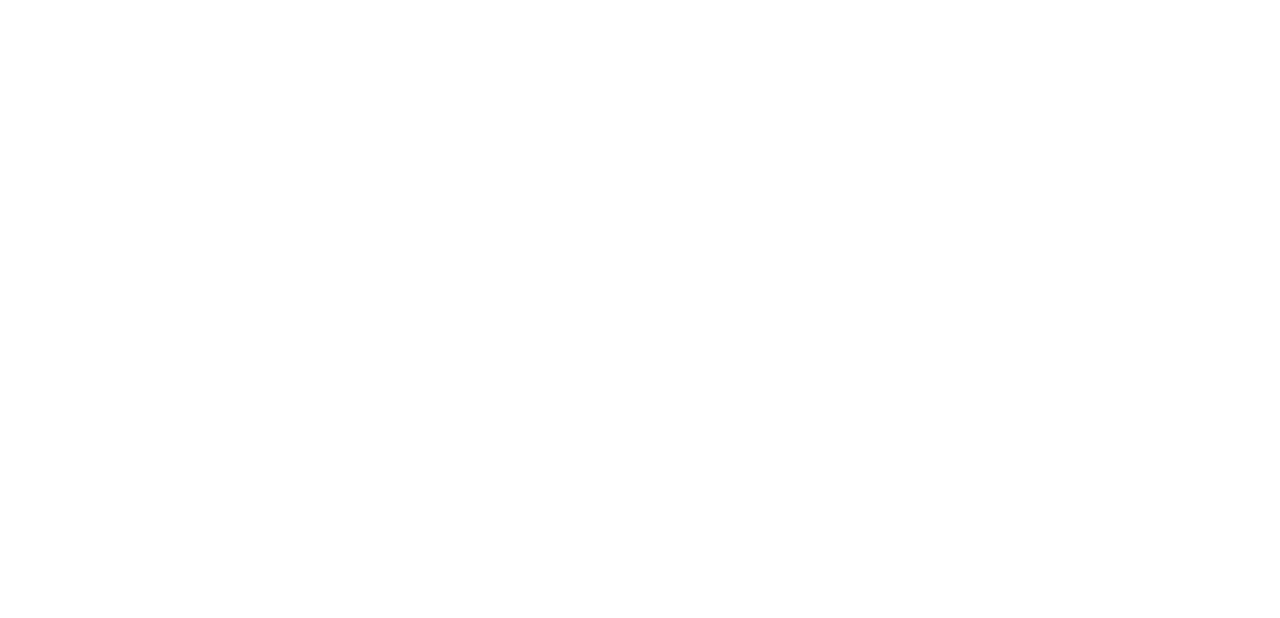
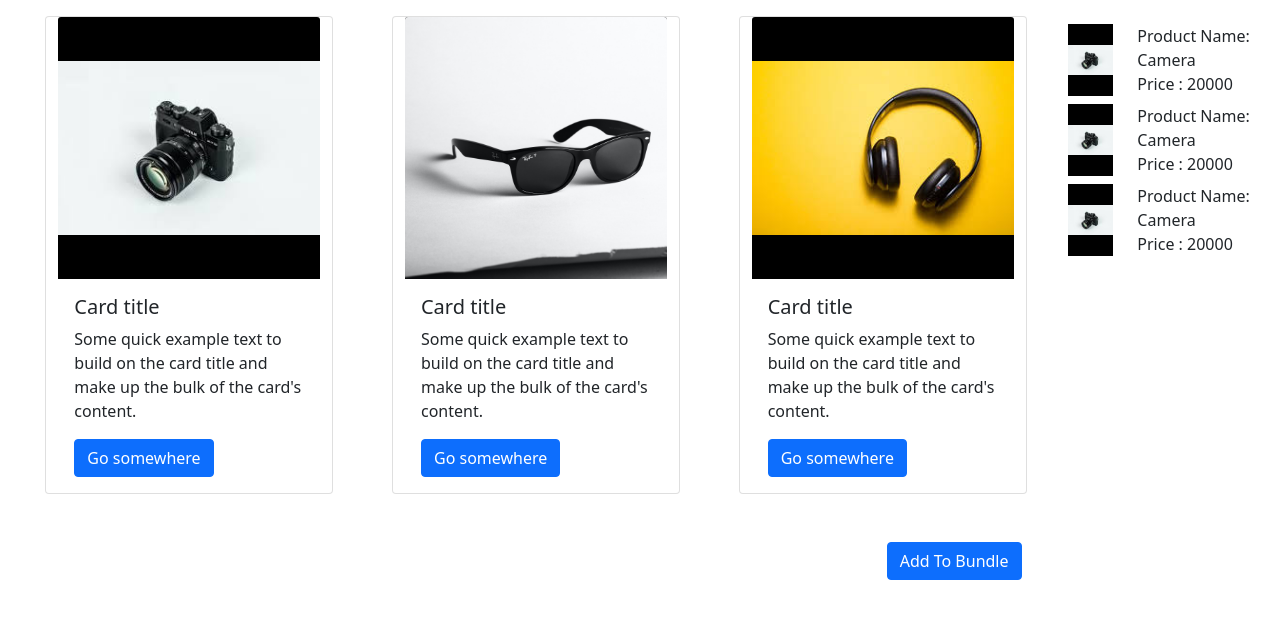
Before and after one commit to IW0127/js, a plain HTML site: page shopping/index.html in a window 1280 px wide. Drawn offline with nearby package versions, Linux system fonts and the light colour scheme.

Commit message:
shopping

```diff
--- a/shopping/index.html
+++ b/shopping/index.html
@@ -1,15 +1,98 @@
-<!DOCTYPE html>
+<!doctype html>
 <html lang="en">
 
 <head>
-    <meta charset="UTF-8">
-    <meta http-equiv="X-UA-Compatible" content="IE=edge">
-    <meta name="viewport" content="width=device-width, initial-scale=1.0">
-    <title>Shopping</title>
+    <meta charset="utf-8">
+    <meta name="viewport" content="width=device-width, initial-scale=1">
+    <link href="https://cdn.jsdelivr.net/npm/bootstrap@5.1.3/dist/css/bootstrap.min.css" rel="stylesheet">
+    <title>Hello, world!</title>
+    <style>
+        img {
+            height: 100%;
+            object-fit: contain;
+            background-color: #000;
+        }
+    </style>
 </head>
 
 <body>
 
+    <div class="container-fluid">
+        <div class="row justify-content-between p-3">
+            <div class="col-10">
+                <div class="row justify-content-around">
+                    <div class="card col-3" style="width: 18rem;">
+                        <img src="./img/download.jfif" class="card-img-top" alt="">
+                        <div class="card-body">
+                            <h5 class="card-title">Card title</h5>
+                            <p class="card-text">Some quick example text to build on the card title and make up the bulk
+                                of
+                                the
+                                card's content.</p>
+                            <a href="#" class="btn btn-primary">Go somewhere</a>
+                        </div>
+                    </div>
+                    <div class="card col-3" style="width: 18rem;">
+                        <img src="./img/giorgio-trovato-K62u25Jk6vo-unsplash.jpg" class="card-img-top" alt="">
+                        <div class="card-body">
+                            <h5 class="card-title">Card title</h5>
+                            <p class="card-text">Some quick example text to build on the card title and make up the bulk
+                                of
+                                the
+                                card's content.</p>
+                            <a href="#" class="btn btn-primary">Go somewhere</a>
+                        </div>
+                    </div>
+                    <div class="card col-3" style="width: 18rem;">
+                        <img src="./img/images (1).jfif" class="card-img-top" alt="">
+                        <div class="card-body">
+                            <h5 class="card-title">Card title</h5>
+                            <p class="card-text">Some quick example text to build on the card title and make up the bulk
+                                of
+                                the
+                                card's content.</p>
+                            <a href="#" class="btn btn-primary">Go somewhere</a>
+                        </div>
+                    </div>
+                    <div class="row justify-content-end mt-5">
+                        <div class="col-2">
+                            <button type="button" class="btn btn-primary">Add To Bundle</button>
+                        </div>
+                    </div>
+                </div>
+            </div>
+            <div class="col-2">
+                <div class="row mt-2">
+                    <div class="col-4">
+                        <img src="./img/download.jfif" style="width: 100%;" alt="">
+                    </div>
+                    <div class="col">
+                        <div>Product Name: <span>Camera</span></div>
+                        <div>Price : <span>20000</span></div>
+                    </div>
+                </div>
+                <div class="row mt-2">
+                    <div class="col-4">
+                        <img src="./img/download.jfif" style="width: 100%;" alt="">
+                    </div>
+                    <div class="col">
+                        <div>Product Name: <span>Camera</span></div>
+                        <div>Price : <span>20000</span></div>
+                    </div>
+                </div>
+                <div class="row mt-2">
+                    <div class="col-4">
+                        <img src="./img/download.jfif" style="width: 100%;" alt="">
+                    </div>
+                    <div class="col">
+                        <div>Product Name: <span>Camera</span></div>
+                        <div>Price : <span>20000</span></div>
+                    </div>
+                </div>
+            </div>
+        </div>
+    </div>
+    <script src="https://cdn.jsdelivr.net/npm/bootstrap@5.1.3/dist/js/bootstrap.bundle.min.js"></script>
 </body>
 
 </html>
```
Also changed, not shown: shopping/img/download.jfif (added), shopping/img/giorgio-trovato-K62u25Jk6vo-unsplash.jpg (added), shopping/img/images (1).jfif (added).
